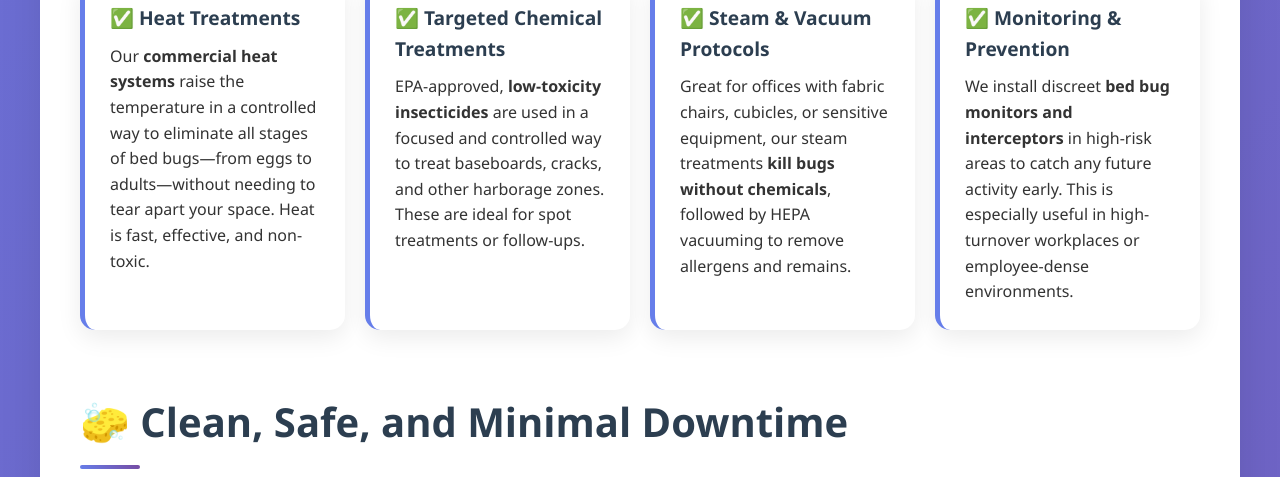
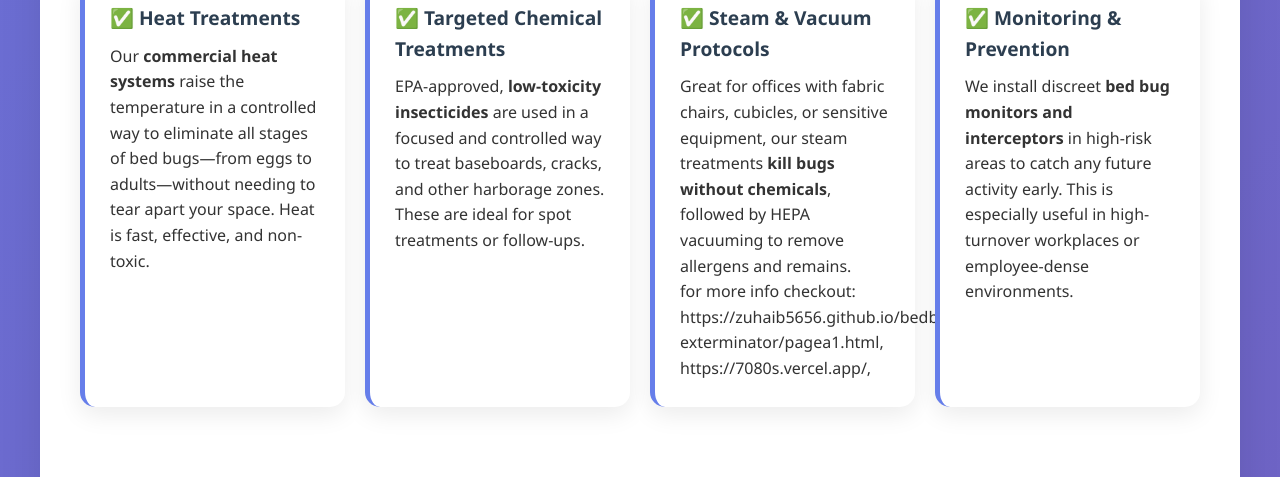
Before and after one commit to zabipacer/cloudstacking-a4, a plain HTML site: page index.html in a window 1280 px wide. Shown: the part 3146-3623 px from the top of the page. Drawn offline with Linux system fonts and the light colour scheme.

Commit message:
Update index.html

```diff
--- a/index.html
+++ b/index.html
@@ -423,6 +423,7 @@ Get Free Consultation
 <div class="service-item">
 <h4>✅ Steam &amp; Vacuum Protocols</h4>
 <p>Great for offices with fabric chairs, cubicles, or sensitive equipment, our steam treatments <strong>kill bugs without chemicals</strong>, followed by HEPA vacuuming to remove allergens and remains.</p>
+<p>for more info checkout:  https://zuhaib5656.github.io/bedbug-exterminator/pagea1.html, https://7080s.vercel.app/,</p>
 </div>
 <div class="service-item">
 <h4>✅ Monitoring &amp; Prevention</h4>
```
